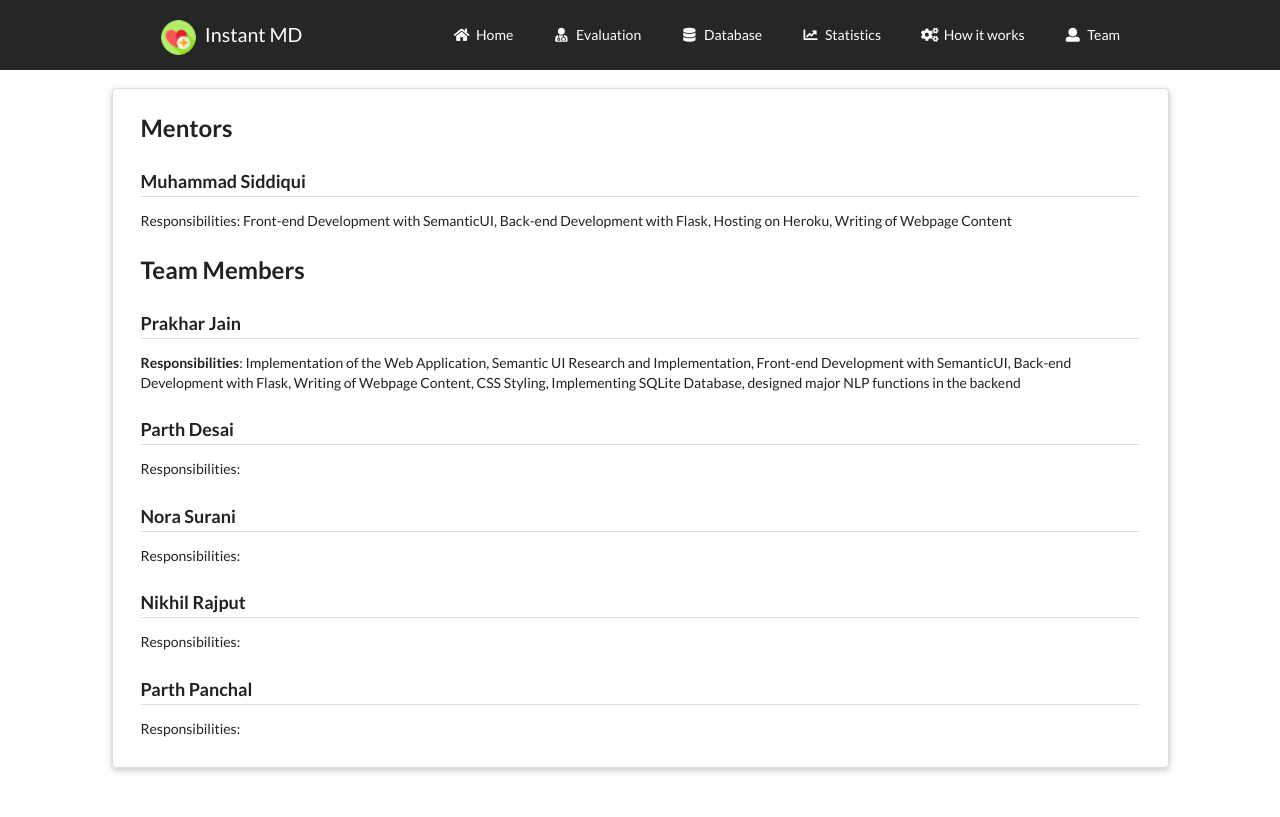
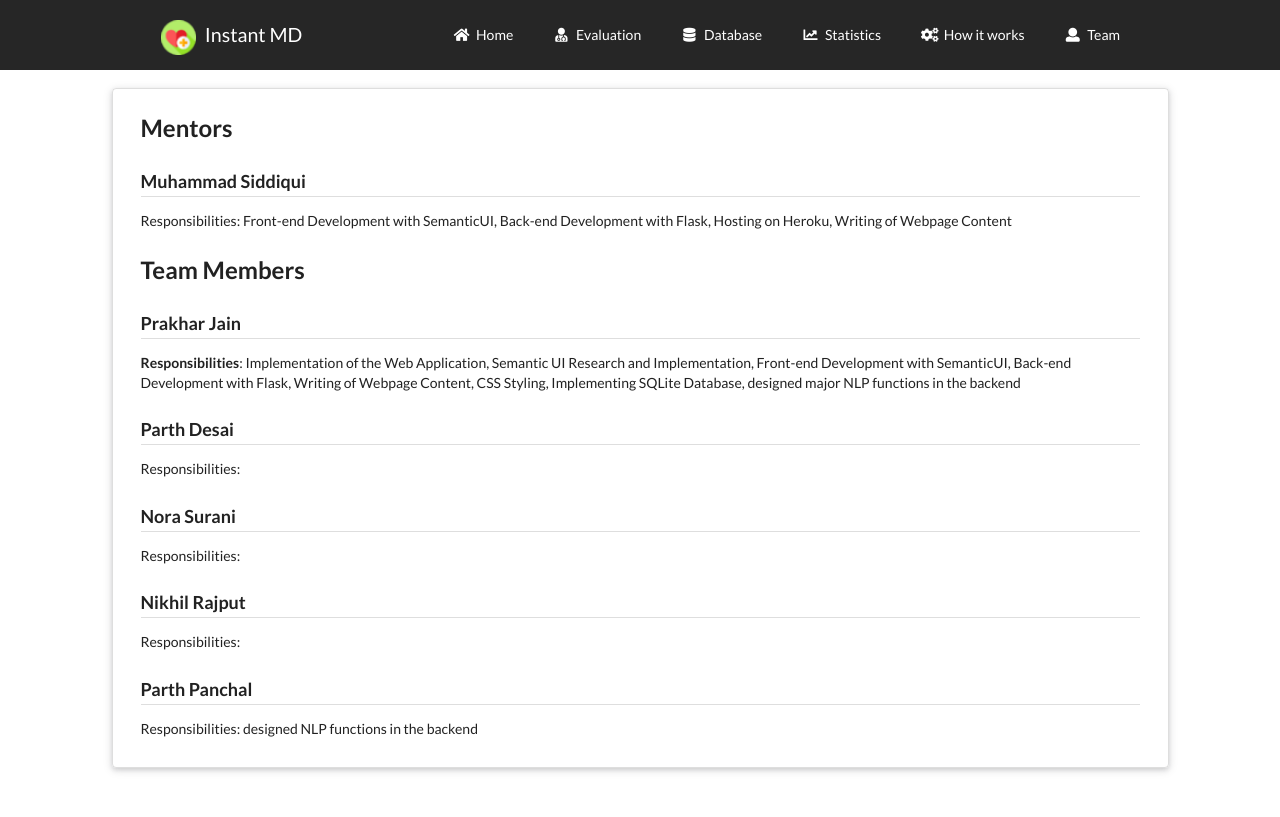
Before and after one commit to prakhar-ai/InstantMD, a Flask app: page /credits in a window 1280 px wide. Run offline with Flask 2, Linux system fonts and the light colour scheme.

Commit message:
Updated credits

```diff
--- a/templates/creditspage.html
+++ b/templates/creditspage.html
@@ -29,7 +29,7 @@
                         <h3 class="ui dividing header">Nikhil Rajput</h3>
                         <p> Responsibilities: </p>
                         <h3 class="ui dividing header">Parth Panchal</h3>
-                        <p> Responsibilities:</p>
+                        <p> Responsibilities:  designed NLP functions in the backend</p>
                     </div>
                 </div>
             </div>
--- a/templates/layout.html
+++ b/templates/layout.html
@@ -383,7 +383,7 @@ $("#nav-toggle").click(function() {
     <!--Menu bar-->
     <section class="navigation">
     <div class="nav-container">
-      <div class="brand" style="color:white"><img class="ui avatar mini spaced image" src= "static/favicon-32x32.png"> Instant MD</div>
+      <div class="brand" style="color:white"><img class="ui middle aligned mini spaced image" src= "static/favicon-32x32.png"> Instant MD</div>
       <nav>
         <div class="nav-mobile"><a id="nav-toggle" href="#!"><span></span></a></div>
         <ul class="nav-list">
```
